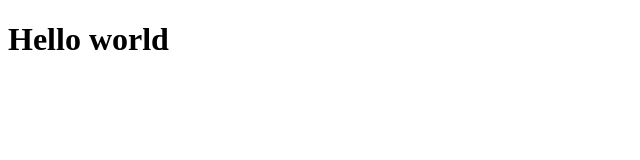
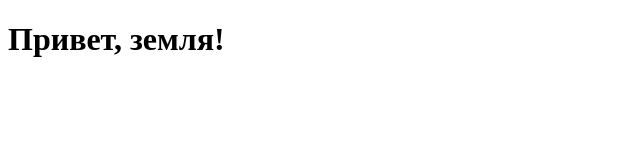
Before and after one commit to DelaTugan/homework1, a plain HTML site: page index.html in a window 1280 px wide. Shown: the whole page, without its empty margins (0-640 px from the left). Drawn offline with Linux system fonts and the light colour scheme.

Commit message:
Changes in index.html

```diff
--- a/index.html
+++ b/index.html
@@ -6,6 +6,6 @@
     <title>Document</title>
 </head>
 <body>
-    <h1>Hello world</h1>
+    <h1>Привет, земля!</h1>
 </body>
 </html>
```
